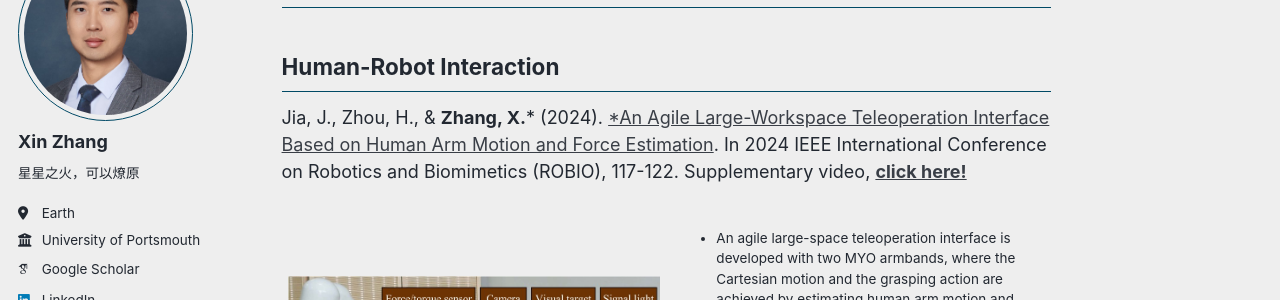
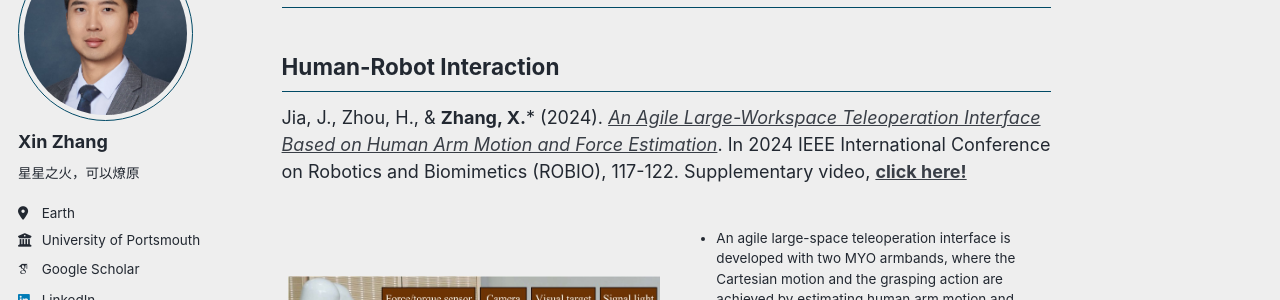
Before and after one commit to Mansion-ZX/Mansion-ZX.github.io, a Jekyll site: the page built from _pages/about.md, in a window 1280 px wide and 900 px high, scrolled down 2218 px. Shown: the part 153-453 px from the top of the window. Built offline with Jekyll 4.4.1, drawn with Linux system fonts in a browser that asks for light colours; some web fonts are replaced; a script that is not in the unit is left out.

```diff
--- a/_pages/about.md
+++ b/_pages/about.md
@@ -71,7 +71,7 @@ Supplementary video, [**click here!**](https://youtu.be/2VHrQxNMTVU)
 
 Human-Robot Interaction
 ------
-Jia, J., Zhou, H., & **Zhang, X.*** (2024). [*An Agile Large-Workspace Teleoperation Interface Based on Human Arm Motion and Force Estimation](https://ieeexplore.ieee.org/abstract/document/10907507). In 2024 IEEE International Conference on Robotics and Biomimetics (ROBIO), 117-122.
+Jia, J., Zhou, H., & **Zhang, X.*** (2024). [*An Agile Large-Workspace Teleoperation Interface Based on Human Arm Motion and Force Estimation*](https://ieeexplore.ieee.org/abstract/document/10907507). In 2024 IEEE International Conference on Robotics and Biomimetics (ROBIO), 117-122.
 Supplementary video, [**click here!**](https://youtu.be/5EQW3m5ep10)
 <table border="0" style="border-collapse: collapse; border: none;">
   <tr>
```
